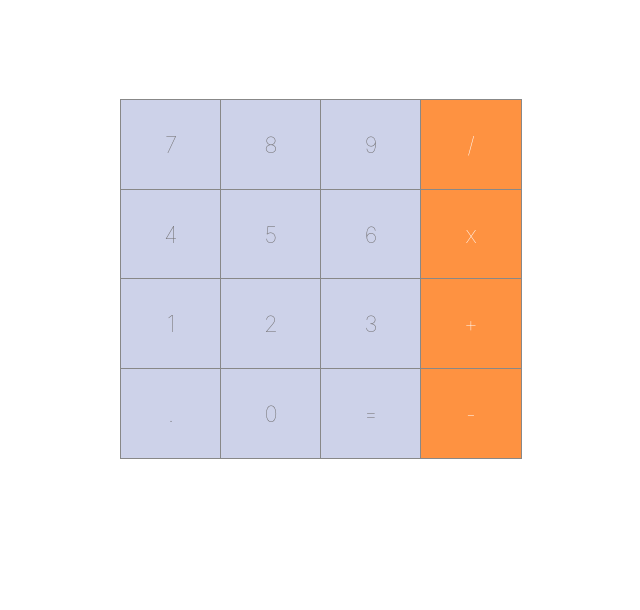
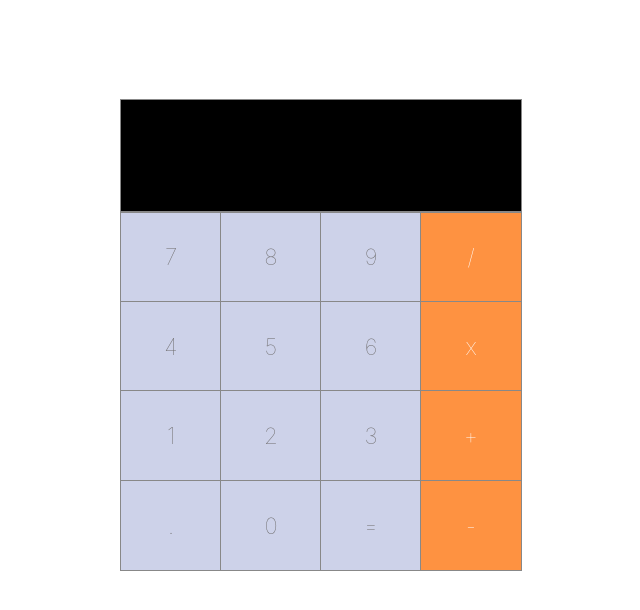
Before and after one commit to frontendprof/react-calc-app, a React (Create React App) app: page / in a window 1280 px wide. Shown: the top 610 px of the page, without its empty margins (319-959 px from the left). Built offline with nearby package versions, Linux system fonts and the light colour scheme.

Commit message:
Creating input component and styling it

```diff
--- a/src/App.js
+++ b/src/App.js
@@ -1,12 +1,20 @@
 import React from 'react';
 import './App.css';
 
-import Button from "./components/Button";
+import {Button} from "./components/Button";
+import {Input} from "./components/Input";
 
-function App() {
+class App extends React.Component {
+
+  state={input:""}
+
+  render(){
+
     return (
       <div className="App">
       <div className="calc-wrapper">
+
+        <Input input={this.state.input}></Input>
 
         <div className="row">
           <Button>7</Button>
@@ -41,5 +49,6 @@
       </div>
     );
   }
+}
 
 export default App;
--- a/src/components/Button.jsx
+++ b/src/components/Button.jsx
@@ -11,9 +11,7 @@
 
 
 
-const Button=(props) =><div
+export const Button=(props) =><div
 className={`btn-wrapper ${isOperator(props.children)?null:"oper"}`}>
     {props.children}
     </div>
-
-export default Button;
--- a/src/components/Input.css
+++ b/src/components/Input.css
@@ -0,0 +1,14 @@
+
+
+.input{
+    height: 4em;
+    display:flex;
+    align-items: center;
+    justify-content: center;
+    font-weight: bold;
+    font-size:1.4em;
+    background-color: #000;
+    color:#fff;
+    padding: .5em;
+    outline:1px solid #888;
+}
--- a/src/components/Input.jsx
+++ b/src/components/Input.jsx
@@ -0,0 +1,6 @@
+
+import React from 'react';
+
+import "./Input.css";
+
+export const Input=props=> <div className="input">{props.input}</div>
```
Lines whose indentation alone changed are shown as unchanged.
